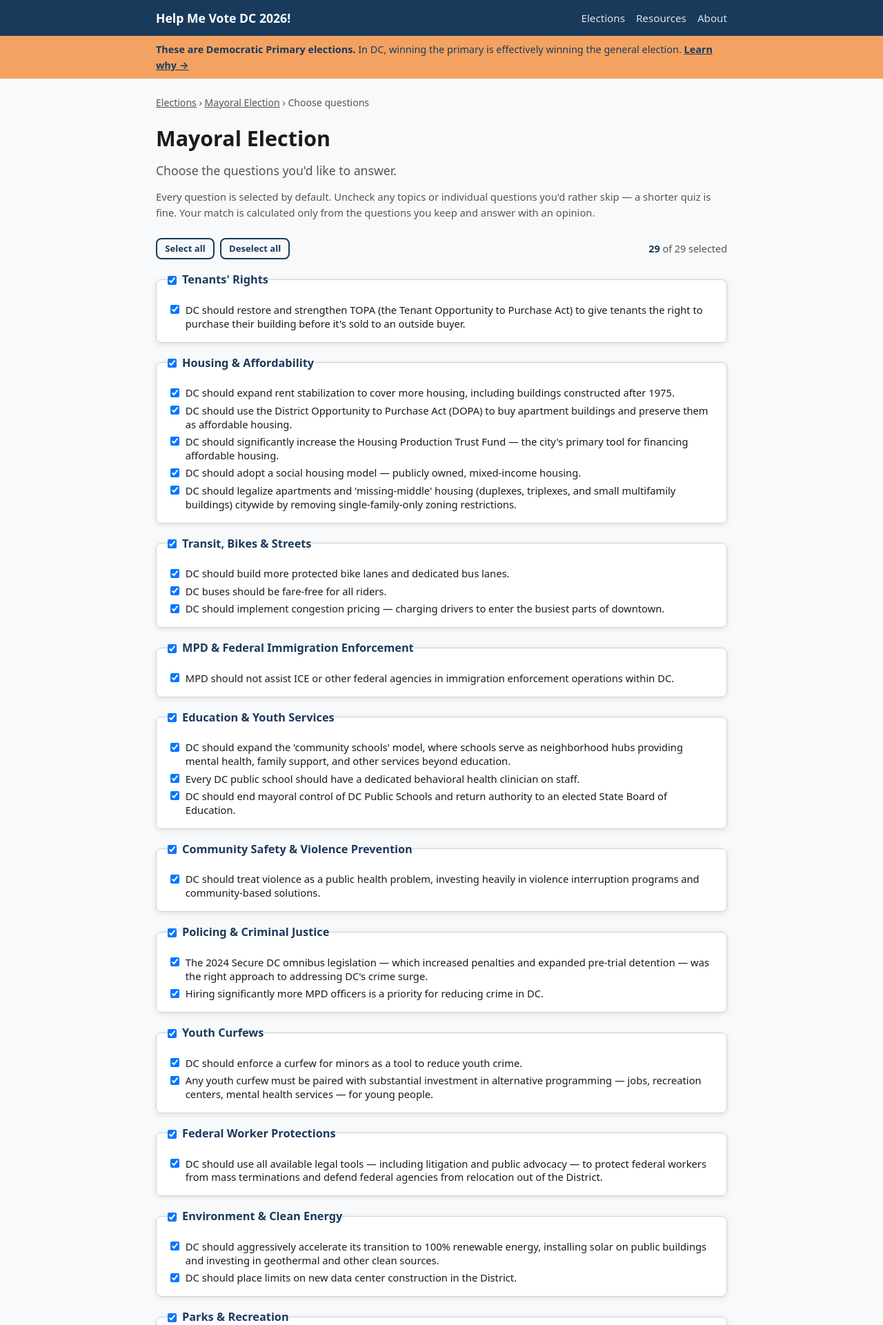
After one commit to jackmurphy2351/dc_whotovotefor, a Flask app: page /quiz/mayor/start in a window 1280 px wide. The commit adds this page. Shown: the top 1921 px of the page at 69% size. Run offline with Flask 3, Linux system fonts and the light colour scheme.

Commit message:
Let users pick which quiz questions to answer
Add a question-selection screen as the quiz entry point. Questions are
grouped by issue with per-category and per-question checkboxes, all
pre-checked by default, so users can uncheck whole topics or individual
questions to shorten the quiz.

The chosen question IDs are stored in a new signed-cookie session key
(quiz_selected_<slug>). The stepped quiz, progress bar, and results
scoring all run over _active_questions() — the election's questions
filtered to the selection (or all questions when none is stored, keeping
direct links backward-compatible). match_score() already scopes its math
to whatever question list it receives, so no scoring logic changed.

Results therefore reflect only the questions the user selected and
answered with an opinion (not "skip / no opinion").

Co-Authored-By: Claude Opus 4.8 <noreply@anthropic.com>

```diff
--- a/helpmevote/routes/quiz.py
+++ b/helpmevote/routes/quiz.py
@@ -14,10 +14,94 @@ from helpmevote.scoring import match_score, rank_candidates
 bp = Blueprint("quiz", __name__)
 
 SESSION_KEY = "quiz_answers"
+SELECTION_KEY = "quiz_selected"
 
 
 def _session_key(slug: str) -> str:
     return f"{SESSION_KEY}_{slug}"
+
+
+def _selection_key(slug: str) -> str:
+    return f"{SELECTION_KEY}_{slug}"
+
+
+def _active_questions(content, slug: str) -> list:
+    """Election questions filtered to the user's saved selection.
+
+    When no selection is stored (e.g. a direct link to the quiz), all of the
+    election's questions are returned — backward-compatible with the old flow.
+    """
+    questions = content.questions_by_election.get(slug, [])
+    selected = session.get(_selection_key(slug))
+    if selected is None:
+        return questions
+    chosen = set(selected)
+    return [q for q in questions if q.id in chosen]
+
+
+def _grouped_questions(content, slug: str) -> list:
+    """Ordered ``[(Issue, [Question, ...]), ...]`` for the selection screen.
+
+    Preserves questions.yaml order and first-seen issue order.
+    """
+    groups: list = []
+    index: dict[str, int] = {}
+    for q in content.questions_by_election.get(slug, []):
+        if q.issue not in index:
+            index[q.issue] = len(groups)
+            groups.append((content.issues.get(q.issue), []))
+        groups[index[q.issue]][1].append(q)
+    return groups
+
+
+@bp.route("/quiz/<slug>/start")
+def start(slug: str):
+    content = current_app.config["CONTENT"]
+    elec = content.elections.get(slug)
+    if not elec:
+        abort(404)
+
+    questions = content.questions_by_election.get(slug, [])
+    if not questions:
+        return render_template("quiz_no_questions.html", election=elec)
+
+    saved_selection = session.get(_selection_key(slug))
+    # No selection stored yet → everything pre-checked.
+    selected = set(saved_selection) if saved_selection is not None else {q.id for q in questions}
+
+    return render_template(
+        "quiz_start.html",
+        election=elec,
+        groups=_grouped_questions(content, slug),
+        selected=selected,
+        total=len(questions),
+        error=False,
+    )
+
+
+@bp.post("/quiz/<slug>/start")
+def start_post(slug: str):
+    content = current_app.config["CONTENT"]
+    elec = content.elections.get(slug)
+    if not elec:
+        abort(404)
+
+    questions = content.questions_by_election.get(slug, [])
+    valid_ids = {q.id for q in questions}
+    selected = [qid for qid in request.form.getlist("selected") if qid in valid_ids]
+
+    if not selected:
+        return render_template(
+            "quiz_start.html",
+            election=elec,
+            groups=_grouped_questions(content, slug),
+            selected=set(),
+            total=len(questions),
+            error=True,
+        )
+
+    session[_selection_key(slug)] = selected
+    return redirect(url_for("quiz.quiz", slug=slug, step=0, fresh=1))
 
 
 @bp.route("/quiz/<slug>")
@@ -27,7 +111,7 @@ def quiz(slug: str):
     if not elec:
         abort(404)
 
-    questions = content.questions_by_election.get(slug, [])
+    questions = _active_questions(content, slug)
     if not questions:
         return render_template("quiz_no_questions.html", election=elec)
 
@@ -59,7 +143,7 @@ def quiz_post(slug: str):
     if not elec:
         abort(404)
 
-    questions = content.questions_by_election.get(slug, [])
+    questions = _active_questions(content, slug)
     step = request.form.get("step", 0, type=int)
 
     if step < len(questions):
@@ -84,7 +168,7 @@ def results(slug: str):
     if not elec:
         abort(404)
 
-    questions = content.questions_by_election.get(slug, [])
+    questions = _active_questions(content, slug)
     candidates = content.candidates.get(slug, [])
     issues = content.issues
     saved: dict = session.get(_session_key(slug), {})
@@ -110,4 +194,5 @@ def results(slug: str):
 @bp.route("/quiz/<slug>/reset")
 def reset(slug: str):
     session.pop(_session_key(slug), None)
-    return redirect(url_for("quiz.quiz", slug=slug))
+    session.pop(_selection_key(slug), None)
+    return redirect(url_for("quiz.start", slug=slug))
--- a/helpmevote/static/css/style.css
+++ b/helpmevote/static/css/style.css
@@ -345,6 +345,60 @@ button.btn     { font-family: inherit; }
   align-items: center;
   margin-bottom: 1rem;
 }
+
+/* ── Question selection screen ──────────────────────────────────────────── */
+.select-intro { color: var(--text-light); font-size: .92rem; margin-top: .5rem; }
+.btn-small { font-size: .82rem; padding: .3rem .7rem; }
+
+.select-toolbar {
+  display: flex;
+  flex-wrap: wrap;
+  align-items: center;
+  justify-content: space-between;
+  gap: .5rem;
+  margin: 1rem 0;
+}
+.select-bulk { display: flex; gap: .5rem; }
+.select-counter { font-size: .9rem; color: var(--text-light); margin: 0; }
+.select-counter span { font-weight: 700; color: var(--dc-navy); }
+
+.select-category {
+  border: 1px solid var(--border);
+  border-radius: var(--radius);
+  padding: .75rem 1rem 1rem;
+  margin-bottom: 1rem;
+  background: var(--surface);
+  box-shadow: var(--shadow);
+}
+.select-category-legend { padding: 0; }
+.select-category-label {
+  display: flex;
+  align-items: center;
+  gap: .5rem;
+  font-weight: 600;
+  font-size: 1.02rem;
+  color: var(--dc-navy);
+  cursor: pointer;
+}
+.select-questions {
+  margin-top: .6rem;
+  padding-left: .25rem;
+  display: flex;
+  flex-direction: column;
+  gap: .35rem;
+}
+.select-question {
+  display: flex;
+  align-items: flex-start;
+  gap: .55rem;
+  font-size: .92rem;
+  line-height: 1.35;
+  cursor: pointer;
+}
+.select-question input,
+.select-category-label input { margin-top: .15rem; flex-shrink: 0; }
+.select-question:hover { color: var(--dc-navy); }
+
 .quiz-reset { font-size: .85rem; color: var(--text-light); }
 .quiz-reset a { color: var(--text-light); }
 
--- /dev/null
+++ b/helpmevote/static/js/quiz_start.js
@@ -0,0 +1,53 @@
+document.addEventListener("DOMContentLoaded", () => {
+  const form = document.getElementById("select-form");
+  if (!form) return;
+
+  const questions = Array.from(form.querySelectorAll("input[data-question]"));
+  const categories = Array.from(form.querySelectorAll("[data-category]"));
+  const counter = form.querySelector("[data-selected-count]");
+  const startBtn = form.querySelector("[data-start-btn]");
+
+  const childrenOf = (category) =>
+    Array.from(category.querySelectorAll("input[data-question]"));
+
+  const syncCategory = (category) => {
+    const toggle = category.querySelector("input[data-category-toggle]");
+    const kids = childrenOf(category);
+    const checked = kids.filter((c) => c.checked).length;
+    toggle.checked = checked === kids.length;
+    toggle.indeterminate = checked > 0 && checked < kids.length;
+  };
+
+  const refresh = () => {
+    const checked = questions.filter((q) => q.checked).length;
+    if (counter) counter.textContent = checked;
+    if (startBtn) startBtn.disabled = checked === 0;
+    categories.forEach(syncCategory);
+  };
+
+  // Category master toggle drives its children.
+  categories.forEach((category) => {
+    const toggle = category.querySelector("input[data-category-toggle]");
+    toggle.addEventListener("change", () => {
+      childrenOf(category).forEach((c) => {
+        c.checked = toggle.checked;
+      });
+      refresh();
+    });
+  });
+
+  questions.forEach((q) => q.addEventListener("change", refresh));
+
+  const setAll = (value) => {
+    questions.forEach((q) => {
+      q.checked = value;
+    });
+    refresh();
+  };
+  const selectAll = form.querySelector("[data-select-all]");
+  const deselectAll = form.querySelector("[data-deselect-all]");
+  if (selectAll) selectAll.addEventListener("click", () => setAll(true));
+  if (deselectAll) deselectAll.addEventListener("click", () => setAll(false));
+
+  refresh();
+});
--- a/helpmevote/templates/election.html
+++ b/helpmevote/templates/election.html
@@ -17,7 +17,7 @@
 </section>
 
 <div class="quiz-cta">
-  <a href="{{ url_for('quiz.quiz', slug=election.slug) }}" class="btn btn-primary btn-large">
+  <a href="{{ url_for('quiz.start', slug=election.slug) }}" class="btn btn-primary btn-large">
     Take the quiz — find your match →
   </a>
 </div>
--- a/helpmevote/templates/quiz.html
+++ b/helpmevote/templates/quiz.html
@@ -79,6 +79,8 @@
 </form>
 
 <p class="quiz-reset">
+  <a href="{{ url_for('quiz.start', slug=election.slug) }}">← Choose questions</a>
+  &nbsp;·&nbsp;
   <a href="{{ url_for('quiz.reset', slug=election.slug) }}">Start over</a>
 </p>
 {% endblock %}
--- /dev/null
+++ b/helpmevote/templates/quiz_start.html
@@ -0,0 +1,71 @@
+{% extends "base.html" %}
+{% block title %}Choose questions: {{ election.title }} — Help Me Vote DC 2026!{% endblock %}
+
+{% block content %}
+<nav class="breadcrumb">
+  <a href="{{ url_for('main.index') }}">Elections</a> ›
+  <a href="{{ url_for('elections.election', slug=election.slug) }}">{{ election.title }}</a> ›
+  Choose questions
+</nav>
+
+<div class="quiz-header">
+  <h1>{{ election.title }}</h1>
+  <p class="lead">Choose the questions you'd like to answer.</p>
+  <p class="select-intro">
+    Every question is selected by default. Uncheck any topics or individual
+    questions you'd rather skip — a shorter quiz is fine. Your match is calculated
+    only from the questions you keep and answer with an opinion.
+  </p>
+</div>
+
+{% if error %}
+<div class="alert alert-warning">
+  <strong>Pick at least one question.</strong>
+  Select the questions you want to answer before starting the quiz.
+</div>
+{% endif %}
+
+<form method="post" action="{{ url_for('quiz.start_post', slug=election.slug) }}"
+      class="select-form" id="select-form">
+
+  <div class="select-toolbar">
+    <div class="select-bulk">
+      <button type="button" class="btn btn-ghost btn-small" data-select-all>Select all</button>
+      <button type="button" class="btn btn-ghost btn-small" data-deselect-all>Deselect all</button>
+    </div>
+    <p class="select-counter" aria-live="polite">
+      <span data-selected-count>{{ selected | length }}</span> of {{ total }} selected
+    </p>
+  </div>
+
+  {% for issue, questions in groups %}
+  <fieldset class="select-category" data-category>
+    <legend class="select-category-legend">
+      <label class="select-category-label">
+        <input type="checkbox" data-category-toggle
+               {% if questions | rejectattr('id', 'in', selected) | list | length == 0 %}checked{% endif %}>
+        <span>{{ issue.label if issue else "Other" }}</span>
+      </label>
+    </legend>
+
+    <div class="select-questions">
+      {% for q in questions %}
+      <label class="select-question">
+        <input type="checkbox" name="selected" value="{{ q.id }}" data-question
+               {% if q.id in selected %}checked{% endif %}>
+        <span>{{ q.prompt }}</span>
+      </label>
+      {% endfor %}
+    </div>
+  </fieldset>
+  {% endfor %}
+
+  <div class="quiz-navigation">
+    <button type="submit" class="btn btn-primary btn-large" data-start-btn>Start quiz →</button>
+  </div>
+</form>
+{% endblock %}
+
+{% block scripts %}
+<script src="{{ url_for('static', filename='js/quiz_start.js') }}"></script>
+{% endblock %}
```
Also changed, not shown: tests/test_quiz_selection.py (added, +118 -0 lines).
